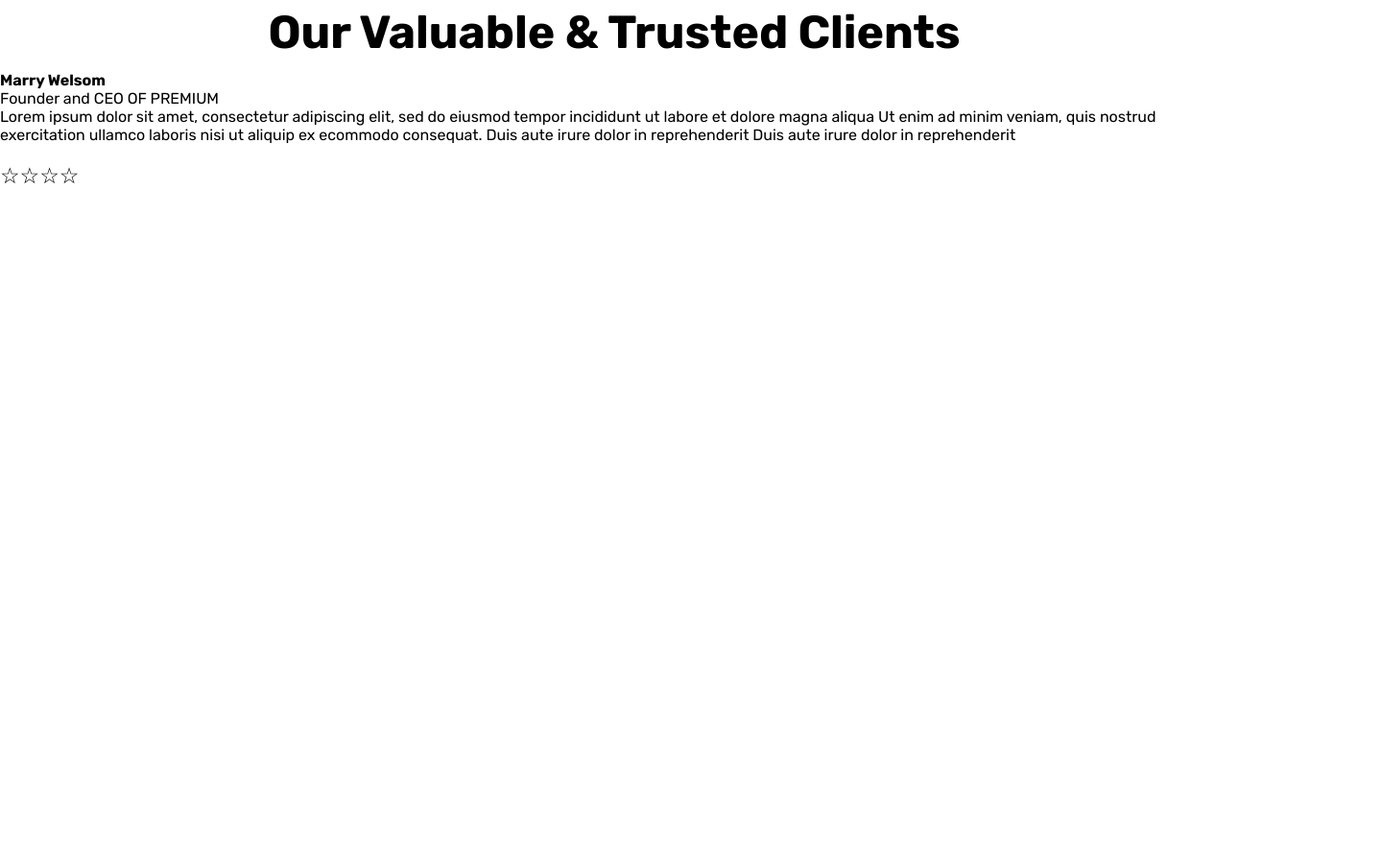
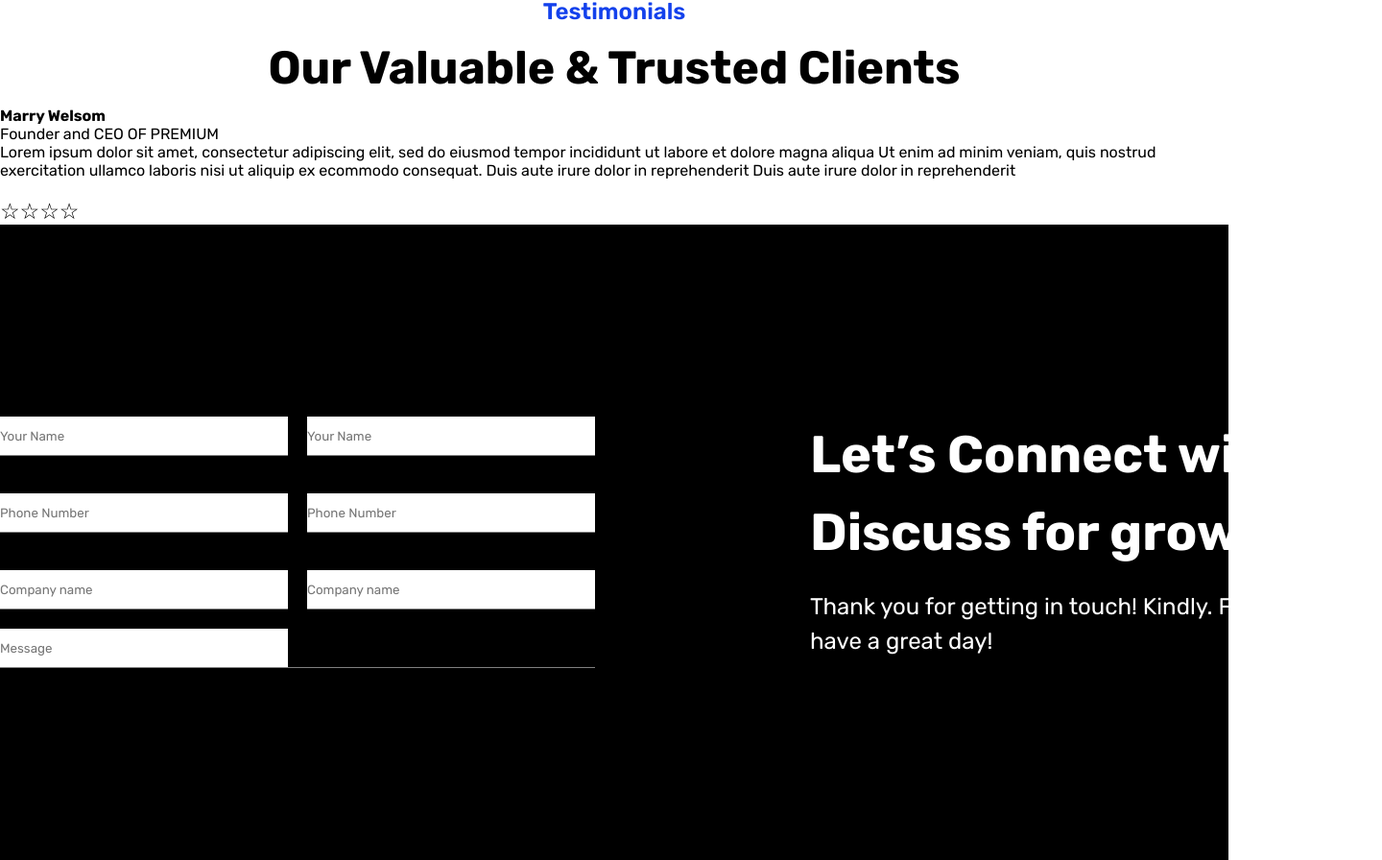
Before and after one commit to choriyeva/resbonsbl, a plain HTML site: page index.html in a window 1280 px wide. Shown: the part 726-1622 px from the top of the page at 96% size, 1440 px wide, since content can reach past the window. Before the commit the page ends 923 px from the top, so only its background shows below. Drawn offline with nearby package versions, Linux system fonts and the light colour scheme; files whose address does not match are found by name.

Commit message:
maftuna section done

```diff
--- a/index.html
+++ b/index.html
@@ -96,8 +96,54 @@
 
         </div>
     </section>
-    <section>
+    <section id="maftuna">
         <!-- maftunaga  let's connect -->
+        <div class="file">
+<div class="container">
+   <!-- <div class="use">
+    <h1 style="color: #E0E0E0;"> Contact Use</h1>
+   </div> -->
+   <div class="lets">
+    <div class="jadval">
+    <div class="forma">
+        <div class="forma1">
+            <div class="input input-email">
+                <input type="email" placeholder="Your Name" class="email">
+            </div>
+            <br>
+            <div class="input input-email">
+                <input type="email" placeholder="Phone Number" class="email">
+            </div> <br>
+            <div class="input input-email">
+                <input type="email" placeholder="Company name" class="email">
+            </div>
+        </div>
+        <div class="forma1">
+            <div class="input input-email">
+                <input type="email" placeholder="Your Name" class="email">
+            </div>
+            <br>
+            <div class="input input-email">
+                <input type="email" placeholder="Phone Number" class="email">
+            </div> <br>
+            <div class="input input-email">
+                <input type="email" placeholder="Company name" class="email">
+            </div>
+        </div>
+    </div>
+    <div class="input input-email">
+        <input type="email" placeholder="Message " class="email">
+    </div>
+    </div>
+    <div class="theme">
+        <h1>Let’s Connect with us!
+            Discuss for grow ...</h1>
+            <p>Thank you for getting in touch!
+                Kindly. Fill the form, have a great day!</p>
+    </div>
+   </div>
+</div>
+</div>
     </section>
     <footer>
         <!-- dilobar opaga -->
--- a/style.css
+++ b/style.css
@@ -1,11 +1,12 @@
-
-/* *{
+@import url("https://fonts.googleapis.com/css2?family=Rubik:ital,wght@0,400;0,700;1,400;1,700&display=swap");
+* {
   padding: 0;
   margin: 0;
   box-sizing: border-box;
   font-family: Syne;
 }
-.your{
+
+/* .your{
     display: flex;
     justify-content: space-between;
     align-items: center;
@@ -59,24 +60,19 @@
     background-image:  url(./images/Group\ 48096122.png) url(./images/image\ 2\ \(1\).png);
     width: 1299px;
     height: 611px;
-} */
-
-
-
-
-
+}  */
 
 /* choriyeva sectionga style */
-.testimionals .testi p{
+.testimionals .testi p {
   text-align: center;
-    color: var(--primary, #1341EC);
+  color: var(--primary, #1341ec);
   font-family: Rubik;
   font-size: 24px;
   font-style: normal;
   font-weight: 600;
   line-height: 36px;
 }
-.testimionals h2{
+.testimionals h2 {
   color: var(--grey-1, #000);
   font-family: Rubik;
   font-size: 48px;
@@ -85,3 +81,64 @@
   line-height: 81px;
   text-align: center;
 }
+/* maftuna */
+#maftuna {
+  background: #000;
+  color: #fff;
+}
+/* .file {
+  position: relative;
+}
+#maftuna .use {
+  position: absolute;
+  top: 0px;
+} */
+#maftuna .container {
+  width: 1440px;
+  margin: 0 auto;
+  padding-top: 200px;
+  padding-bottom: 180px;
+}
+#maftuna .forma {
+  display: flex;
+  gap: 20px;
+}
+#maftuna .lets {
+  display: flex;
+  gap: 224px;
+}
+#maftuna .jadval {
+  width: 621px;
+}
+.input > input:focus {
+  outline: none;
+}
+.input > input {
+  width: 300px;
+  height: 40px;
+  border: none;
+}
+.input {
+  display: flex;
+  align-items: center;
+  gap: 8px;
+  border-bottom: 1px solid grey;
+  margin-bottom: 20px;
+}
+#maftuna .theme h1 {
+  padding-bottom: 18px;
+  color: var(--white, #fff);
+  font-family: Rubik;
+  font-size: 54px;
+  font-style: normal;
+  font-weight: 700;
+  line-height: 81px;
+}
+#maftuna .theme p {
+  color: var(--white, #fff);
+  font-family: Rubik;
+  font-size: 24px;
+  font-style: normal;
+  font-weight: 400;
+  line-height: 36px;
+}
--- a/style/header.css
+++ b/style/header.css
@@ -1,211 +1,175 @@
-*{
+* {
   margin: 0;
   padding: 0;
   box-sizing: border-box;
-    font-family: 'Rubik';
+  font-family: "Rubik";
 }
-.container{
-    max-width: 1299px;
+.container {
+  /* max-width: 1299px;
   margin: 0 auto;
   display: flex;
-    flex-wrap: wrap;
+  flex-wrap: wrap; */
 }
-a{
-    all:unset;
+a {
+  all: unset;
 }
-#h-top{
+#h-top {
   background-color: black;
-    color: var(--text, #FAFAFA);
+  color: var(--text, #fafafa);
 }
-.h-top{
+.h-top {
   align-items: center;
   justify-content: center;
   padding: 16px;
-
 }
-.h-top>a {
+.h-top > a {
   max-width: 100%;
   display: flex;
   gap: 5px;
   font-size: 14px;
 }
-.h-top h3{
+.h-top h3 {
   text-decoration-line: underline;
   font-weight: 700;
 }
 
 /* nav */
 
-.nav-reght{
+.nav-reght {
   display: flex;
   gap: 268px;
-    overflow:hidden;
+  overflow: hidden;
   transition: all 1s;
 }
-nav{
+nav {
   padding: 20px;
 }
-.nav{
+.nav {
   justify-content: space-between;
 }
-.nav-bar{
+.nav-bar {
   list-style: none;
   display: flex;
   flex-wrap: wrap;
   gap: 40px;
   align-items: center;
 }
-.btn1{
+.btn1 {
   display: flex;
   padding: 12px 28px;
   justify-content: center;
   align-items: center;
   gap: 10px;
   border-radius: 6px;
-background: #1341EC;
-color: #FAFAFA;
+  background: #1341ec;
+  color: #fafafa;
   border: none;
 }
-.brg{
+.brg {
   display: none;
 }
-.brg>input{
+.brg > input {
   display: none;
 }
 
 /* hero */
 
-#hero{
-    background: url("img/image\ 2.png"), #1261A6 0% 0% / 33.2975834608078px 33.2975834608078px repeat;
+#hero {
+  background: url("img/image\ 2.png"),
+    #1261a6 0% 0% / 33.2975834608078px 33.2975834608078px repeat;
   padding-top: 71px;
   padding-bottom: 48px;
 }
-.hero{
+.hero {
   border-radius: 15.922px;
-    border: 0.663px solid #10254D;
+  border: 0.663px solid #10254d;
 }
-.hero-text{
+.hero-text {
   display: flex;
   flex-direction: column;
   gap: 24px;
 }
-.text-top{
+.text-top {
   display: flex;
   flex-direction: column;
   gap: 24px;
 }
-.text-top>h1{
+.text-top > h1 {
   display: flex;
   flex-direction: column;
   gap: 16px;
-    color: #FFF;
+  color: #fff;
   font-size: 48px;
   font-style: normal;
   font-weight: 600;
   line-height: 60px;
   width: 498px;
 }
-.text-top>h1 p{
-    color: #FFF;
-    font-family: 'Roboto';
+.text-top > h1 p {
+  color: #fff;
+  font-family: "Roboto";
   font-size: 12px;
   font-weight: 500;
   font-variant: small-caps;
   letter-spacing: 1.92px;
 }
-.text-top>p{
+.text-top > p {
   width: 510px;
-    color: #FFF;
+  color: #fff;
   font-size: 18px;
   font-style: normal;
   font-weight: 400;
   line-height: 27px;
 }
-#int{
+#int {
   width: 415px;
   display: flex;
   gap: 54px;
   border-radius: 8.318px;
-    background: #FFF;
-    box-shadow: 18.300535202026367px 19.13237762451172px 33.27370071411133px 0px rgba(0, 0, 0, 0.07);
+  background: #fff;
+  box-shadow: 18.300535202026367px 19.13237762451172px 33.27370071411133px 0px
+    rgba(0, 0, 0, 0.07);
 }
-#int>input{
-    color: #C0C0C0;
-    font-family: 'Poppins';
+#int > input {
+  color: #c0c0c0;
+  font-family: "Poppins";
   font-size: 13.309px;
   font-weight: 500;
   border: none;
 }
-#int>.button{
+#int > .button {
   width: 78px;
   padding: 18px 26px;
   border-radius: 0px 8.318px 8.318px 0px;
-    background: var(--primary, #1341EC);
-    color: #FFF;
-    font-family: 'Poppins';
+  background: var(--primary, #1341ec);
+  color: #fff;
+  font-family: "Poppins";
   font-size: 13.309px;
   font-style: normal;
   font-weight: 400;
   line-height: normal;
 }
 
-
-
-
-
-
-
-
-
-
-
-
-
-
-
-
-
-
-
-
-
-
-
-
-
-
-
-
-
-
-
-
-
-
-
-
-
-@media screen and (max-width:360px) {
-    .brg{
-        display:block;
+@media screen and (max-width: 360px) {
+  .brg {
+    display: block;
     color: black;
     font-size: 30px;
   }
-    .h-top>a{
+  .h-top > a {
     font-size: 8px;
   }
-    .nav-bar{
+  .nav-bar {
     flex-direction: column;
   }
-    .nav-reght{
+  .nav-reght {
     position: absolute;
-        height:0;
+    height: 0;
   }
-    .nav-bar li{
+  .nav-bar li {
     width: 100%;
   }
   /* .brg>input:checked .nav-bar{
         height: 100vh;
     } */
-
 }
```
Lines whose indentation alone changed are shown as unchanged.
